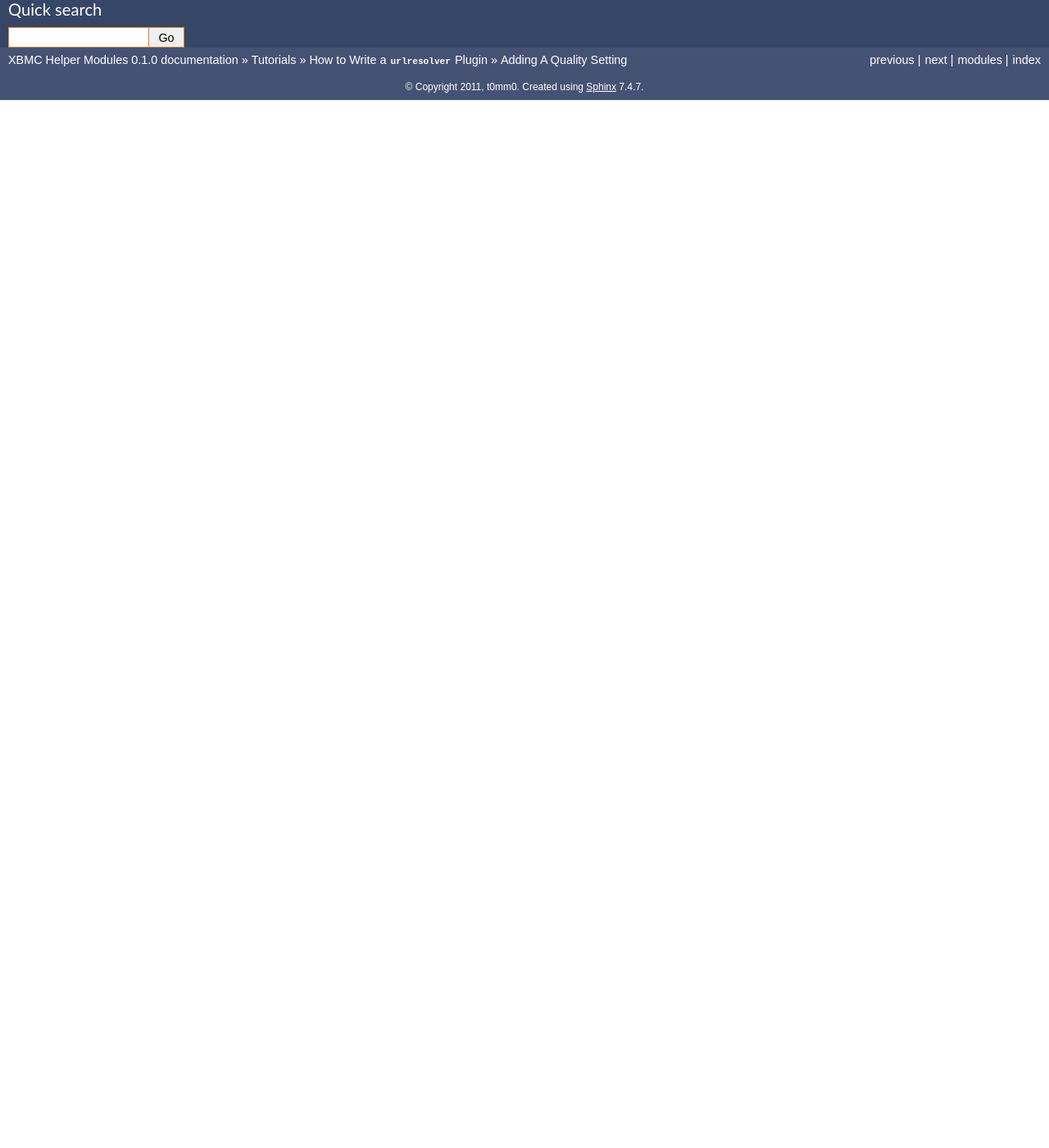
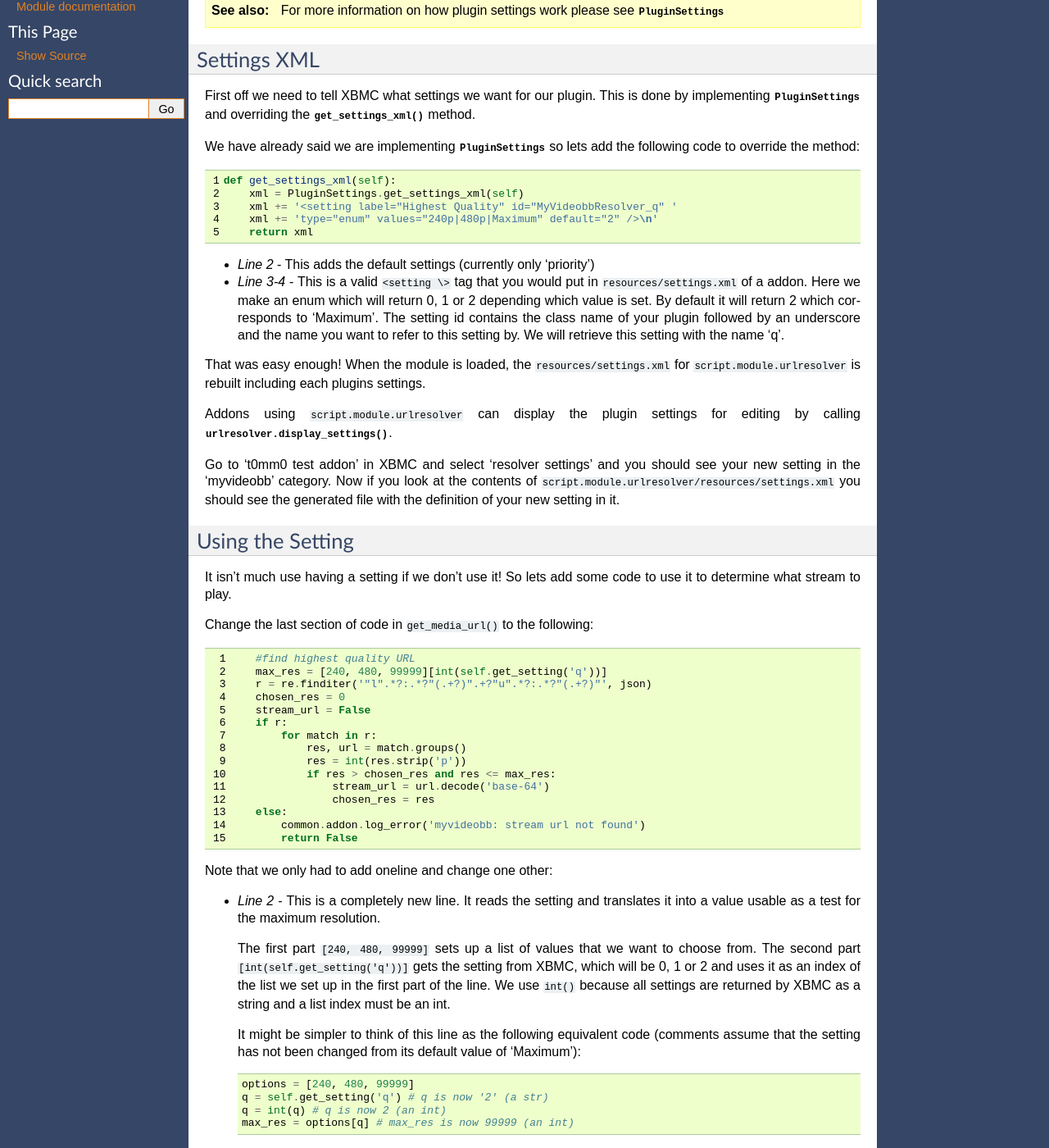
Before and after one commit to t0mm0/xbmc-urlresolver, a Sphinx documentation site: the page built from doc/source/tutorials/resolverplugin/settings.rst, in a window 1280 px wide and 1400 px high, scrolled down 214 px. Shown: the whole window at 82% size. Built offline with Sphinx 7.4.7, drawn with Linux system fonts in a browser that asks for light colours; before the commit the page ends 900 px from its top, so only the background shows below that; some of the changed text lies outside the part shown.

Commit message:
add settings part of plugin tutorial

```diff
--- a/doc/source/tutorials/resolverplugin/settings.rst
+++ b/doc/source/tutorials/resolverplugin/settings.rst
@@ -2,4 +2,116 @@
 Adding A Quality Setting
 ========================
 
-(coming soon...)
+This section will show you how to add a custom setting for your plugin. We will
+add a setting to choose the maximum quality we want to play from videobb.
+
+The only quality values I have seen from the site are '240p' and '480p' but we
+will also add a 'Maximum' value which will just play whatever the maximum
+quality is in case there are higher resolutions.
+
+.. seealso::
+
+    For more information on how plugin settings work please see
+    :class:`~urlresolver.plugnplay.interfaces.PluginSettings`
+
+Settings XML
+============
+
+First off we need to tell XBMC what settings we want for our plugin. This is
+done by implementing :class:`~urlresolver.plugnplay.interfaces.PluginSettings`
+and overriding the
+:meth:`~urlresolver.plugnplay.interfaces.PluginSettings.get_settings_xml`
+method.
+
+We have already said we are implementing
+:class:`~urlresolver.plugnplay.interfaces.PluginSettings` so lets add the
+following code to override the method:
+
+.. code-block:: python
+    :linenos:
+
+    def get_settings_xml(self):
+        xml = PluginSettings.get_settings_xml(self)
+        xml += '<setting label="Highest Quality" id="MyVideobbResolver_q" '
+        xml += 'type="enum" values="240p|480p|Maximum" default="2" />\n'
+        return xml
+
+* *Line 2* - This adds the default settings (currently only 'priority')
+* *Line 3-4* - This is a valid ``<setting \>`` tag that you would put in
+  ``resources/settings.xml`` of a addon. Here we make an enum which will
+  return 0, 1 or 2 depending which value is set. By default it will return
+  2 which corresponds to 'Maximum'. The setting id contains the class name
+  of your plugin followed by an underscore and the name you want to refer to
+  this setting by. We will retrieve this setting with the name 'q'.
+
+That was easy enough! When the module is loaded, the ``resources/settings.xml``
+for ``script.module.urlresolver`` is rebuilt including each plugins settings.
+
+Addons using ``script.module.urlresolver`` can display the plugin settings
+for editing by calling :func:`urlresolver.display_settings`.
+
+Go to 't0mm0 test addon' in XBMC and select 'resolver settings' and you should
+see your new setting in the 'myvideobb' category. Now if you look at the
+contents of ``script.module.urlresolver/resources/settings.xml`` you should see
+the generated file with the definition of your new setting in it.
+
+
+Using the Setting
+=================
+
+It isn't much use having a setting if we don't use it! So lets add some code
+to use it to determine what stream to play.
+
+Change the last section of code in ``get_media_url()`` to the following:
+
+.. code-block:: python
+    :linenos:
+
+        #find highest quality URL
+        max_res = [240, 480, 99999][int(self.get_setting('q'))]
+        r = re.finditer('"l".*?:.*?"(.+?)".+?"u".*?:.*?"(.+?)"', json)
+        chosen_res = 0
+        stream_url = False
+        if r:
+            for match in r:
+                res, url = match.groups()
+                res = int(res.strip('p'))
+                if res > chosen_res and res <= max_res:
+                    stream_url = url.decode('base-64')
+                    chosen_res = res
+        else:
+            common.addon.log_error('myvideobb: stream url not found')
+            return False
+
+Note that we only had to add oneline and change one other:
+
+* *Line 2* - This is a completely new line. It reads the setting and translates
+  it into a value usable as a test for the maximum resolution.
+
+  The first part ``[240, 480, 99999]`` sets up a list of values that we want
+  to choose from. The second part ``[int(self.get_setting('q'))]`` gets the
+  setting from XBMC, which will be  0, 1 or 2 and uses it as an index of the
+  list we set up in the first part of the line. We use ``int()`` because all
+  settings are returned by XBMC as a string and a list index must be an int.
+
+  It might be simpler to think of this line as the following equivalent code
+  (comments assume that the setting has not been changed from its default value
+  of 'Maximum')::
+
+    options = [240, 480, 99999]
+    q = self.get_setting('q') # q is now '2' (a str)
+    q = int(q) # q is now 2 (an int)
+    max_res = options[q] # max_res is now 99999 (an int)
+
+* *Line 10* - this line has been changed to add the condition
+  ``and res <= max_res``. This just makes sure that the stream URL is only
+  selected if it is the highest quality URL that is below or equal to the
+  quality setting.
+
+Now try changing the the settings and visiting the test links you created in
+'t0mm0 test addon' in XBMC. You should see (by pressing 'o' once the video is
+playing) that the correct quality is chosen.
+
+Don't forget that not all streams have all qualities available. If there is no
+version with a low enough quality the plugin will not resolve the URL, but if
+there is not a high enough quality version you will get the highest available.
```
